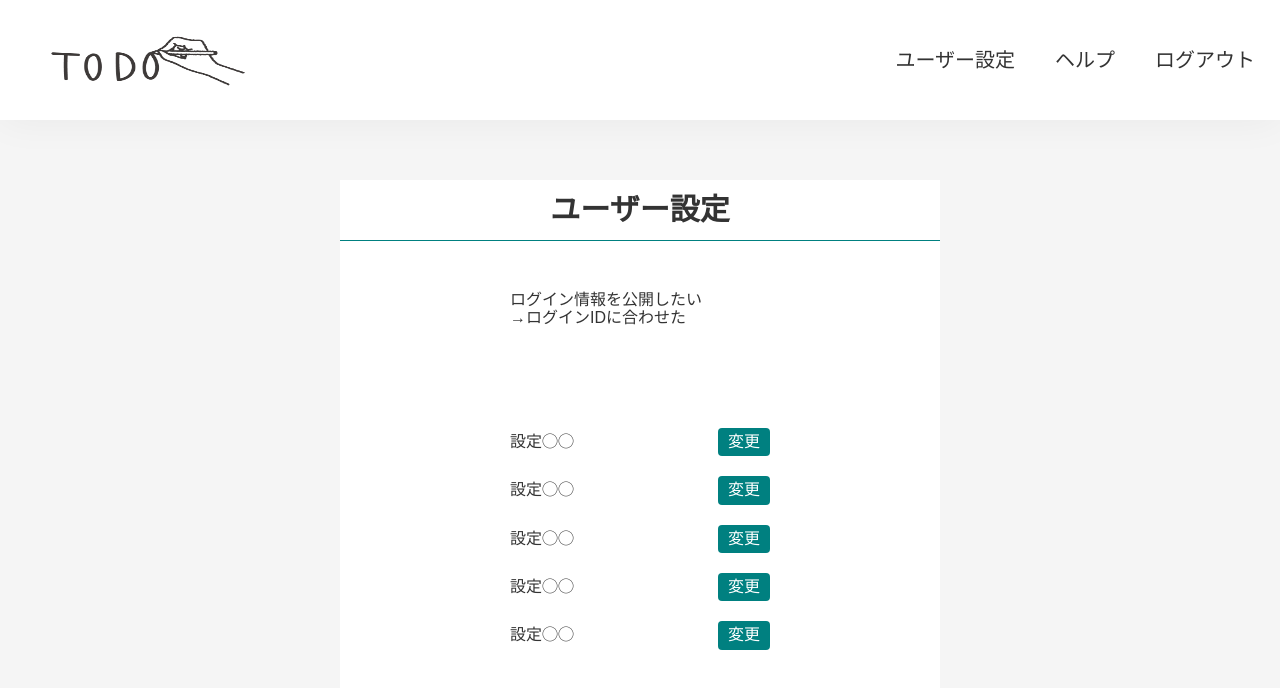
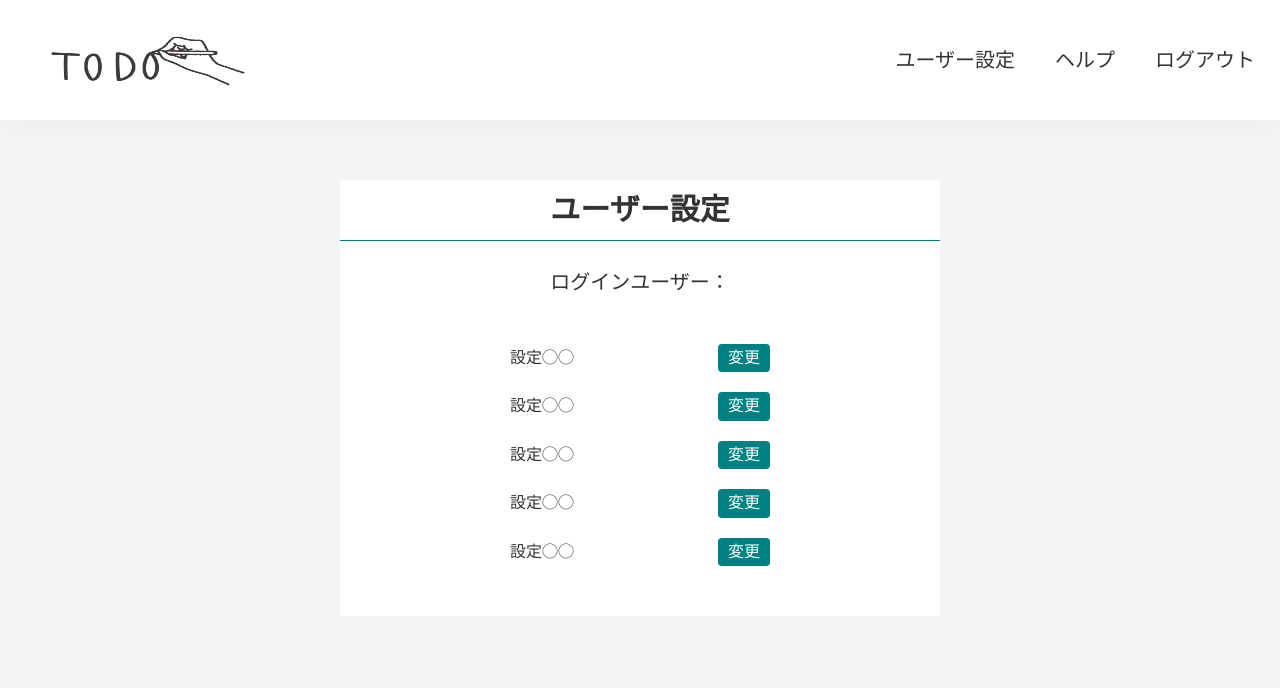
Before and after one commit to wadeen/original-react-todo, a React (Create React App) app: page /user_management in a window 1280 px wide. Shown: the top 688 px of the page. Built offline with nearby package versions, Linux system fonts and the light colour scheme.

Commit message:
update: get the userID, settings page added!

```diff
--- a/src/components/organisms/Header.tsx
+++ b/src/components/organisms/Header.tsx
@@ -17,7 +17,7 @@ export const Header = () => {
     <header css={header}>
       <div css={headerContainer}>
         <div css={headerLeft}>
-          <Link to={loginState.isLogin ? "/todo" : "/"} >
+          <Link to={loginState.isLogin ? '/todo' : '/'}>
             <h1>
               <img src="../img/todoLogo.png" alt="todoロゴ" />
             </h1>
@@ -28,7 +28,7 @@ export const Header = () => {
           <ul>
             {loginState.isLogin && (
               <li>
-                <Link to="/user_management" >ユーザー設定</Link>
+                <Link to="/user_management">ユーザー設定</Link>
               </li>
             )}
             <li>
--- a/src/components/organisms/Login/LoginForm.tsx
+++ b/src/components/organisms/Login/LoginForm.tsx
@@ -9,8 +9,6 @@ import 'reactjs-popup/dist/index.css'
 import { useUserInfo } from '../../../hooks/users/useUserInfo'
 
 import { ToastContainer } from 'react-toastify'
-
-
 
 export const LoginForm = () => {
   const { login, notifyLoginSuccess } = useUserInfo()
@@ -72,7 +70,7 @@ const wrapper = css`
   padding: 50px 30px 60px;
   position: relative;
   background-color: #fff;
-  box-shadow: 2px 1px 10px rgba(0,0,0,0.1);
+  box-shadow: 2px 1px 10px rgba(0, 0, 0, 0.1);
   h2 {
     font-size: 3rem;
     font-weight: 700;
--- a/src/components/pages/Todo.tsx
+++ b/src/components/pages/Todo.tsx
@@ -34,10 +34,6 @@ export const Todo: React.FC = React.memo(() => {
     setInCompleteText([...inCompleteText, inputText])
     setInputText('')
   }
-
-  // useEffect(() => {
-  //   setUserLoginInfo({ isLogin: true, loginUser: '' })
-  // }, [])
 
   return (
     <>
--- a/src/components/pages/UserManagement.tsx
+++ b/src/components/pages/UserManagement.tsx
@@ -1,45 +1,60 @@
 /** @jsxImportSource @emotion/react */
-import { css } from '@emotion/react';
+import { css } from '@emotion/react'
 
 import { Head } from '../organisms/Head'
-import { ChangeButton } from '../atoms/button/ChangeButton';
+import { ChangeButton } from '../atoms/button/ChangeButton'
+import { useRecoilState } from 'recoil'
+import { userState } from '../../store/userState'
+
+// Recoil: ログイン有無の状態監視
 
 export const UserManagement = () => {
+  const [loginState, setLoginState] = useRecoilState(userState)
+
   return (
     <div css={wrapper}>
       <Head title={'ユーザー管理'} />
       <h2>ユーザー設定</h2>
-      <div css={settings}>
-        <p>ログイン情報を公開したい<br />→ログインIDに合わせた</p>
-      </div>
-
+      <ul css={loginUser}>
+        <li>ログインユーザー：</li>
+        <li>{loginState.loginUser}</li>
+      </ul>
 
       <dl css={settings}>
         <div>
-        <dt>設定◯◯</dt>
-        <dd><ChangeButton name={"変更"} /></dd>
+          <dt>設定◯◯</dt>
+          <dd>
+            <ChangeButton name={'変更'} />
+          </dd>
         </div>
         <div>
-        <dt>設定◯◯</dt>
-        <dd><ChangeButton name={"変更"} /></dd>
+          <dt>設定◯◯</dt>
+          <dd>
+            <ChangeButton name={'変更'} />
+          </dd>
         </div>
         <div>
-        <dt>設定◯◯</dt>
-        <dd><ChangeButton name={"変更"} /></dd>
+          <dt>設定◯◯</dt>
+          <dd>
+            <ChangeButton name={'変更'} />
+          </dd>
         </div>
         <div>
-        <dt>設定◯◯</dt>
-        <dd><ChangeButton name={"変更"} /></dd>
+          <dt>設定◯◯</dt>
+          <dd>
+            <ChangeButton name={'変更'} />
+          </dd>
         </div>
         <div>
-        <dt>設定◯◯</dt>
-        <dd><ChangeButton name={"変更"} /></dd>
+          <dt>設定◯◯</dt>
+          <dd>
+            <ChangeButton name={'変更'} />
+          </dd>
         </div>
       </dl>
     </div>
   )
 }
-
 
 const wrapper = css`
   width: min(100%, 600px);
@@ -48,11 +63,11 @@ const wrapper = css`
   h2 {
     font-size: 3rem;
     text-align: center;
-    font-weight:700;
+    font-weight: 700;
     line-height: 2;
     border-bottom: 1px solid teal;
   }
-`;
+`
 
 const settings = css`
   /* background-color: orange; */
@@ -67,4 +82,18 @@ const settings = css`
       margin-bottom: 20px;
     }
   }
-`;
+`
+
+const loginUser = css`
+  display: flex;
+  align-items: center;
+  justify-content: center;
+  margin-top: 30px;
+  font-size: 2rem;
+  li {
+    &:last-child {
+      font-size: 2.6rem;
+      font-weight: 700;
+    }
+  }
+`
--- a/src/hooks/users/useUserInfo.tsx
+++ b/src/hooks/users/useUserInfo.tsx
@@ -16,13 +16,13 @@ export const useUserInfo = () => {
   const notifyLoginSuccess = () => toast('ログインに成功しました!')
   const notifyLoginfailed = () => toast('ユーザがー見つかりませんでした')
 
-  const login = useCallback((id: number | string) => {
+  const login = useCallback((id: string) => {
     axios
       .get<User>(`https://jsonplaceholder.typicode.com/users/${id}`)
       .then((result) => {
         // ログイン成功
         if (result.data.id) {
-          setLoginState({ isLogin: true , loginUser: ""})
+          setLoginState({ isLogin: true , loginUser: id})
           notifyLoginSuccess()
           nav('/todo')
           // ログイン失敗
--- a/src/store/userState.ts
+++ b/src/store/userState.ts
@@ -3,7 +3,8 @@ import { atom } from 'recoil'
 export const userState = atom({
   key: 'userState',
   default: {
-    isLogin: true,
-    loginUser: '',
+    isLogin: true, //ログイン有無：ログイン画面のみログアウト設定
+    loginUser: "", //ログインユーザー(IDから取得)
+
   },
 })
```
